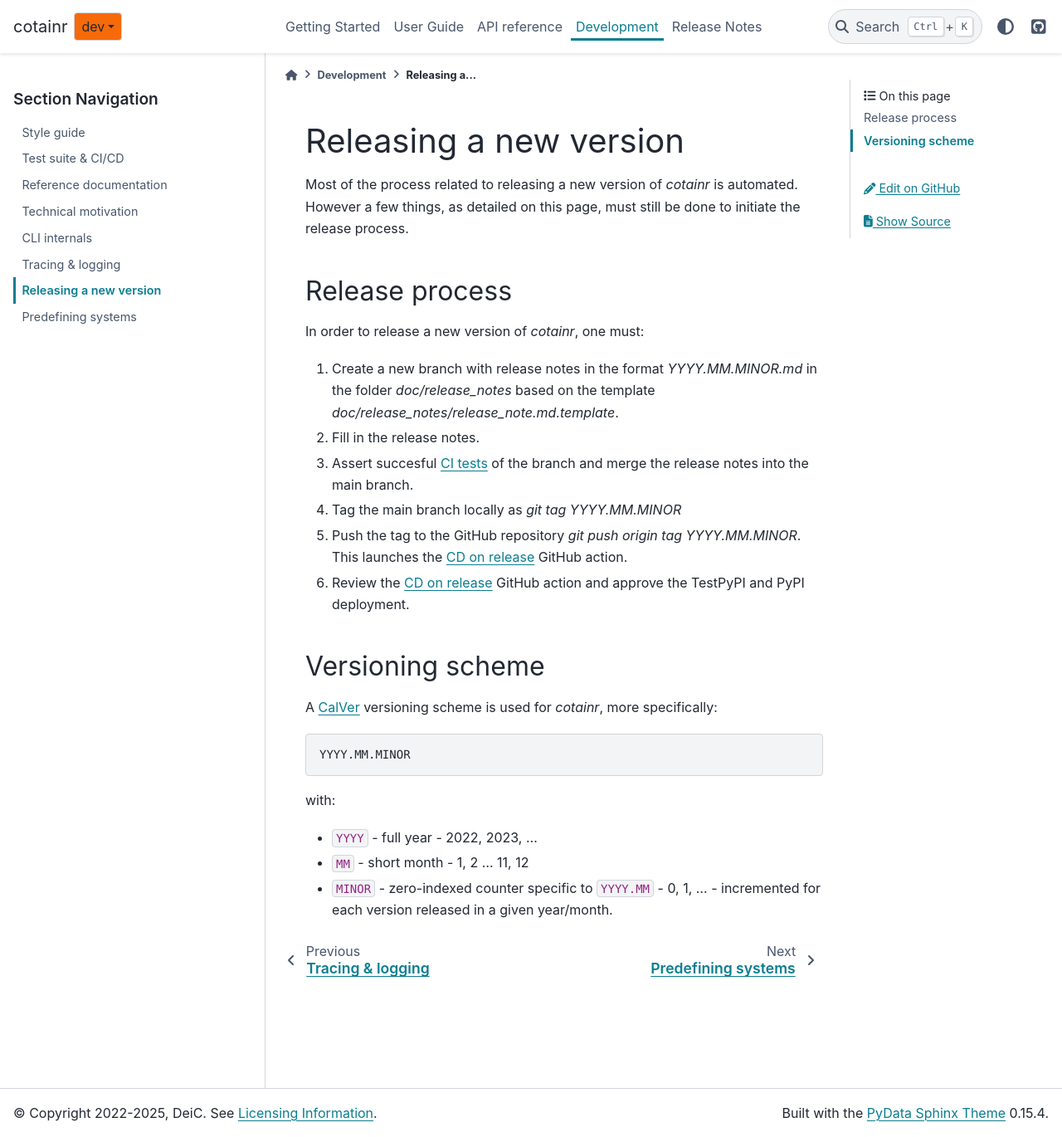
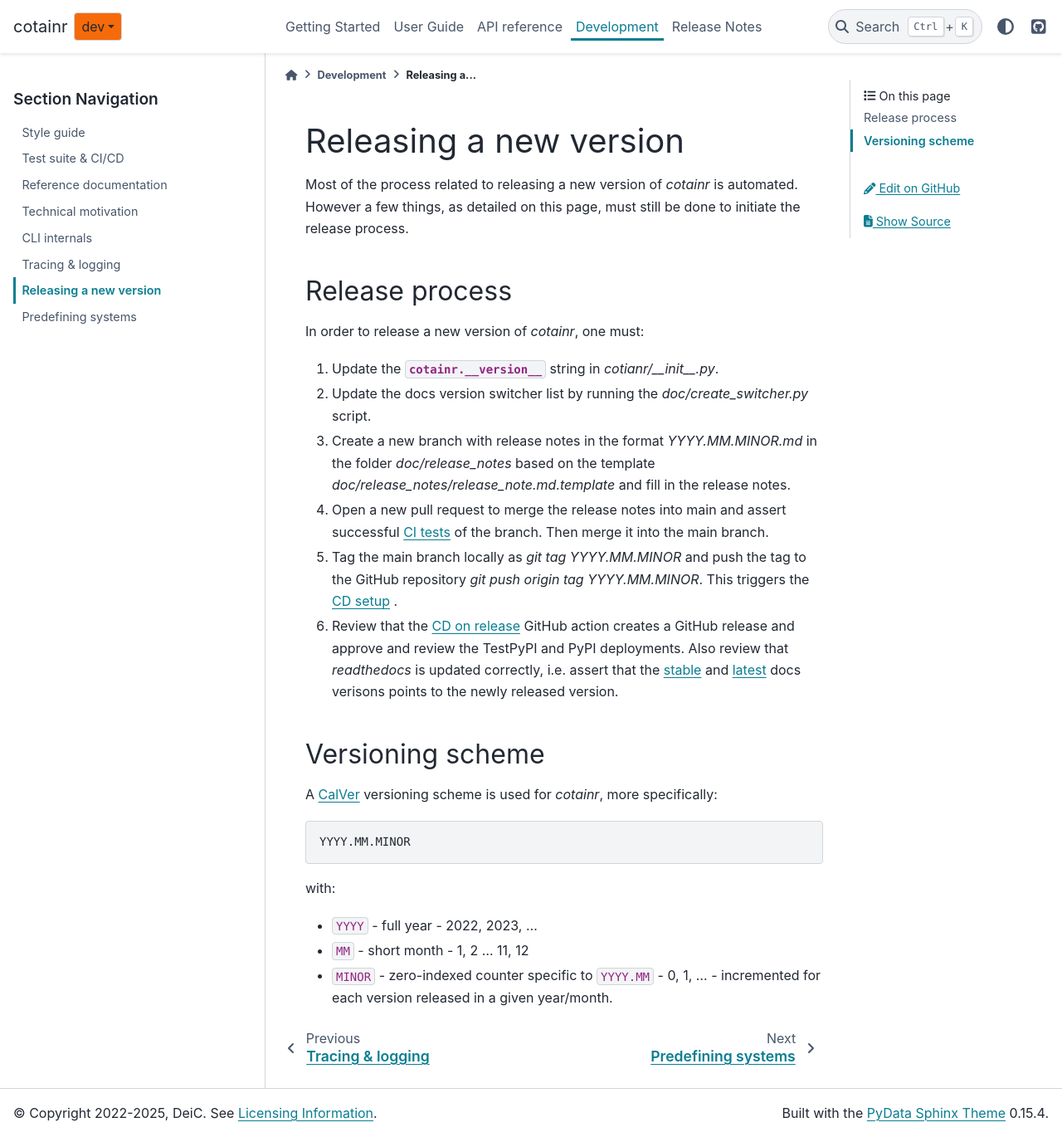
Before and after one commit to DeiC-HPC/cotainr, a Sphinx documentation site: the page built from doc/development/releasing.rst, in a window 1280 px wide and 1370 px high. Shown: the whole window at 83% size. Built offline with Sphinx 7.4.7 and the PyData theme 0.15.4, drawn with Linux system fonts in a browser that asks for light colours; pages that are not in the unit, such as notebooks, are missing from menus.

Commit message:
Apply suggestions from code review
Co-authored-by: Christian Schou Oxvig <5367057+Chroxvi@users.noreply.github.com>

```diff
--- a/doc/development/releasing.rst
+++ b/doc/development/releasing.rst
@@ -9,12 +9,12 @@
 ---------------
 In order to release a new version of `cotainr`, one must:
 
-1. Create a new branch with release notes in the format `YYYY.MM.MINOR.md` in the folder `doc/release_notes` based on the template `doc/release_notes/release_note.md.template`.
-2. Fill in the release notes.
-3. Assert succesful :ref:`CI tests <continuous_integration>` of the branch and merge the release notes into the main branch.
-4. Tag the main branch locally as `git tag YYYY.MM.MINOR`
-5. Push the tag to the GitHub repository `git push origin tag YYYY.MM.MINOR`. This launches the :ref:`CD on release <continuous_deployment>` GitHub action.
-6. Review the :ref:`CD on release <continuous_deployment>` GitHub action and approve the TestPyPI and PyPI deployment.
+1. Update the :attr:`cotainr.__version__` string in `cotianr/__init__.py`.
+2. Update the docs version switcher list by running the `doc/create_switcher.py` script.
+3. Create a new branch with release notes in the format `YYYY.MM.MINOR.md` in the folder `doc/release_notes` based on the template `doc/release_notes/release_note.md.template` and fill in the release notes.
+4. Open a new pull request to merge the release notes into main and assert successful :ref:`CI tests <continuous_integration>` of the branch. Then merge it into the main branch.
+5. Tag the main branch locally as `git tag YYYY.MM.MINOR` and push the tag to the GitHub repository `git push origin tag YYYY.MM.MINOR`. This triggers the :ref:`CD setup <continuous_integration>` .
+6. Review that the :ref:`CD on release <continuous_integration>` GitHub action creates a GitHub release and approve and review the TestPyPI and PyPI deployments. Also review that `readthedocs` is updated correctly, i.e. assert that the `stable <https://cotainr.readthedocs.io/en/stable>`_ and `latest <https://cotainr.readthedocs.io/en/latest>`_ docs verisons points to the newly released version.
 
 .. _version-scheme:
 
--- a/doc/getting_started.rst
+++ b/doc/getting_started.rst
@@ -5,13 +5,15 @@
 
 `cotainr` makes it easy to build `Singularity`_/`Apptainer`_ containers for certain :ref:`use cases <use_cases>`. If this is your first time learning about `cotainr`, we encourage you to read the :ref:`motivation for using cotainr <why_cotainr>`.
 
-In order to get started using `cotainr`, first be sure your system have the necessary :ref:`dependencies <cotainr_dependencies>` installed, then you can install `cotainr` directly using pip.
+In order to get started, you can install `cotainr` directly using pip.
 
 .. code-block:: console
 
     $ pip install cotainr
 
-Alternatively, If you are using an HPC system, you may be in luck and find `cotainr` is already installed and refer to the following instructions.
+Additionally, you need to have `Singularity`_ or `Apptainer`_ installed. More details about dependencies may be found in the :ref:`User Guide <cotainr_dependencies>`.
+
+Alternatively, if you are using an HPC system, you may be in luck that `cotainr` is already installed on the system. Refer to the instructions below for getting started in that case.
 
 .. grid:: 1
     :gutter: 4
```
Also changed, not shown: doc/development/test_suite_ci_cd.rst (+5 -6 lines).
